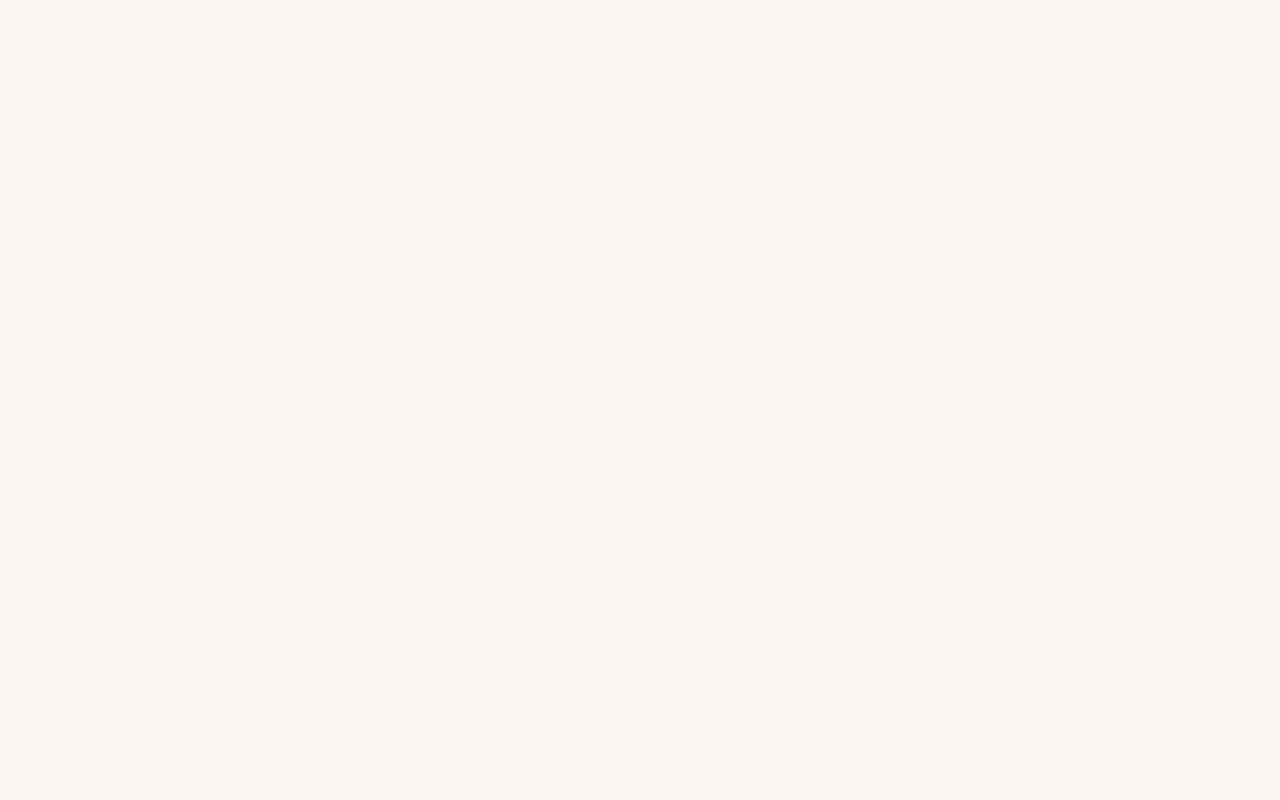
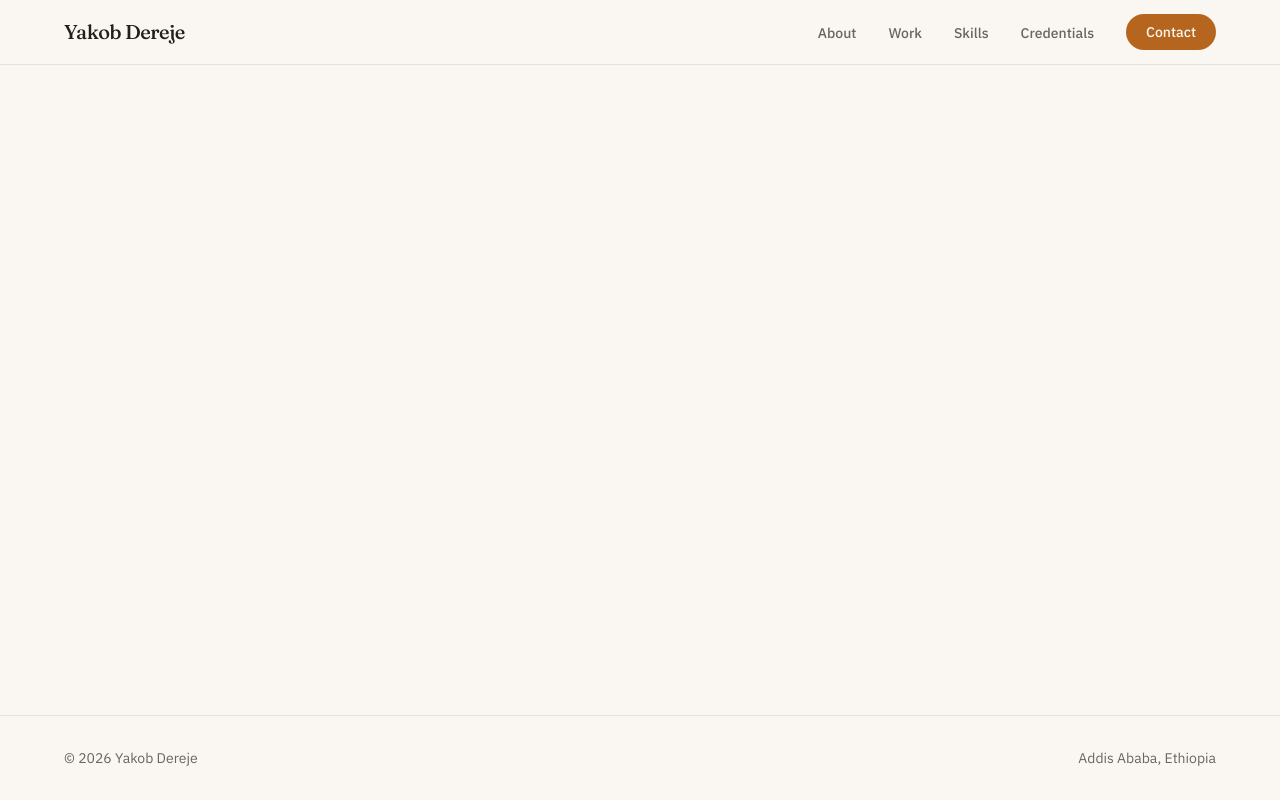
Before and after one commit to yakobd/yakob_dereje_portoflio, a Next.js app: page / in a window 1280 px wide. Built offline with nearby package versions, Linux system fonts and the light colour scheme.

Commit message:
Add shared layout (Nav, Footer) and UI primitives (Button, Pill, Card, Section)

```diff
--- a/app/layout.tsx
+++ b/app/layout.tsx
@@ -1,5 +1,7 @@
 import type { Metadata } from "next";
 import { Fraunces, IBM_Plex_Sans } from "next/font/google";
+import Footer from "@/components/Footer";
+import Nav from "@/components/Nav";
 import "./globals.css";
 
 // Fraunces is a variable font: loading it without fixed weights keeps the
@@ -30,9 +32,14 @@ export default function RootLayout({
   children: React.ReactNode;
 }>) {
   return (
-    <html lang="en" className={`${fraunces.variable} ${plexSans.variable}`}>
-      <body className="bg-background font-sans text-foreground antialiased">
-        {children}
+    <html
+      lang="en"
+      className={`${fraunces.variable} ${plexSans.variable} scroll-pt-16 scroll-smooth`}
+    >
+      <body className="flex min-h-screen flex-col bg-background font-sans text-foreground antialiased">
+        <Nav />
+        <div className="flex-1">{children}</div>
+        <Footer />
       </body>
     </html>
   );
--- /dev/null
+++ b/components/Footer.tsx
@@ -0,0 +1,10 @@
+export default function Footer() {
+  return (
+    <footer className="border-t border-border px-6 py-8 text-sm text-muted md:px-16">
+      <div className="flex flex-col gap-2 sm:flex-row sm:items-center sm:justify-between">
+        <p>© 2026 Yakob Dereje</p>
+        <p>Addis Ababa, Ethiopia</p>
+      </div>
+    </footer>
+  );
+}
--- /dev/null
+++ b/components/Nav.tsx
@@ -0,0 +1,45 @@
+import Link from "next/link";
+
+// Prefixed with "/" so the anchors also work from case study pages.
+const links = [
+  { label: "About", href: "/#about" },
+  { label: "Work", href: "/#work" },
+  { label: "Skills", href: "/#skills" },
+  { label: "Credentials", href: "/#credentials" },
+];
+
+export default function Nav() {
+  return (
+    <header className="sticky top-0 z-50 border-b border-border bg-background/80 backdrop-blur-md">
+      <nav className="flex h-16 items-center justify-between px-6 md:px-16">
+        <Link
+          href="/"
+          className="font-heading text-xl font-medium tracking-tight text-foreground"
+        >
+          Yakob Dereje
+        </Link>
+
+        <div className="flex items-center gap-8">
+          <ul className="hidden items-center gap-8 md:flex">
+            {links.map((link) => (
+              <li key={link.href}>
+                <Link
+                  href={link.href}
+                  className="text-sm font-medium text-muted transition-colors hover:text-foreground"
+                >
+                  {link.label}
+                </Link>
+              </li>
+            ))}
+          </ul>
+          <Link
+            href="/#contact"
+            className="rounded-full bg-accent px-5 py-2 text-sm font-medium text-background transition-colors hover:bg-accent/90"
+          >
+            Contact
+          </Link>
+        </div>
+      </nav>
+    </header>
+  );
+}
--- /dev/null
+++ b/components/ui/Button.tsx
@@ -0,0 +1,50 @@
+import Link from "next/link";
+import type { ComponentPropsWithoutRef, ReactNode } from "react";
+
+type Variant = "primary" | "secondary" | "accent";
+
+const base =
+  "inline-flex items-center justify-center gap-2 rounded-full px-6 py-3 text-sm font-medium transition-colors focus-visible:outline focus-visible:outline-2 focus-visible:outline-offset-2 focus-visible:outline-accent disabled:pointer-events-none disabled:opacity-50";
+
+const variants: Record<Variant, string> = {
+  primary: "bg-foreground text-background hover:bg-foreground/85",
+  secondary:
+    "border border-border-strong text-foreground hover:border-foreground",
+  accent: "bg-accent text-background hover:bg-accent/90",
+};
+
+type BaseProps = {
+  variant?: Variant;
+  className?: string;
+  children: ReactNode;
+};
+
+type ButtonAsLink = BaseProps &
+  Omit<ComponentPropsWithoutRef<typeof Link>, keyof BaseProps>;
+
+type ButtonAsButton = BaseProps &
+  Omit<ComponentPropsWithoutRef<"button">, keyof BaseProps> & {
+    href?: undefined;
+  };
+
+export type ButtonProps = ButtonAsLink | ButtonAsButton;
+
+function buttonClasses(variant: Variant = "primary", className = "") {
+  return `${base} ${variants[variant]} ${className}`.trim();
+}
+
+export default function Button(props: ButtonProps) {
+  if (props.href !== undefined) {
+    const { variant, className, ...rest } = props;
+    return <Link className={buttonClasses(variant, className)} {...rest} />;
+  }
+
+  const { variant, className, type = "button", ...rest } = props;
+  return (
+    <button
+      type={type}
+      className={buttonClasses(variant, className)}
+      {...rest}
+    />
+  );
+}
--- /dev/null
+++ b/components/ui/Card.tsx
@@ -0,0 +1,28 @@
+import Link from "next/link";
+import type { ReactNode } from "react";
+
+type CardProps = {
+  children: ReactNode;
+  href?: string;
+  className?: string;
+};
+
+const base =
+  "block rounded-2xl border border-border bg-surface transition duration-200 hover:-translate-y-0.5 hover:border-border-strong hover:shadow-[0_12px_30px_-12px_rgba(34,31,28,0.18)]";
+
+export default function Card({ children, href, className = "" }: CardProps) {
+  const classes = `${base} ${className}`.trim();
+
+  if (href) {
+    return (
+      <Link
+        href={href}
+        className={`${classes} focus-visible:outline focus-visible:outline-2 focus-visible:outline-offset-2 focus-visible:outline-accent`}
+      >
+        {children}
+      </Link>
+    );
+  }
+
+  return <div className={classes}>{children}</div>;
+}
--- /dev/null
+++ b/components/ui/Pill.tsx
@@ -0,0 +1,16 @@
+import type { ReactNode } from "react";
+
+type PillProps = {
+  children: ReactNode;
+  className?: string;
+};
+
+export default function Pill({ children, className = "" }: PillProps) {
+  return (
+    <span
+      className={`inline-flex items-center rounded-full bg-chip px-3 py-1 text-xs font-medium text-muted ${className}`.trim()}
+    >
+      {children}
+    </span>
+  );
+}
--- /dev/null
+++ b/components/ui/Section.tsx
@@ -0,0 +1,25 @@
+import type { ReactNode } from "react";
+
+type SectionProps = {
+  children: ReactNode;
+  id?: string;
+  /** White background instead of the default ivory, for alternating sections. */
+  surface?: boolean;
+  className?: string;
+};
+
+export default function Section({
+  children,
+  id,
+  surface = false,
+  className = "",
+}: SectionProps) {
+  return (
+    <section
+      id={id}
+      className={`px-6 py-[90px] md:px-16 ${surface ? "bg-surface" : "bg-background"} ${className}`.trim()}
+    >
+      {children}
+    </section>
+  );
+}
--- a/tailwind.config.ts
+++ b/tailwind.config.ts
@@ -13,6 +13,7 @@ const config: Config = {
         foreground: "#221F1C", // near-black
         surface: "#FFFFFF", // alternating sections
         border: "#E7E0D6",
+        "border-strong": "#C9BFB0", // button outlines
         muted: "#6B655D", // secondary text
         subtle: "#8A8377", // tertiary text
         chip: "#F0EBE2", // tag / pill background
```
Also changed, not shown: 2 other files (tests, documents, lock files or other folders).
